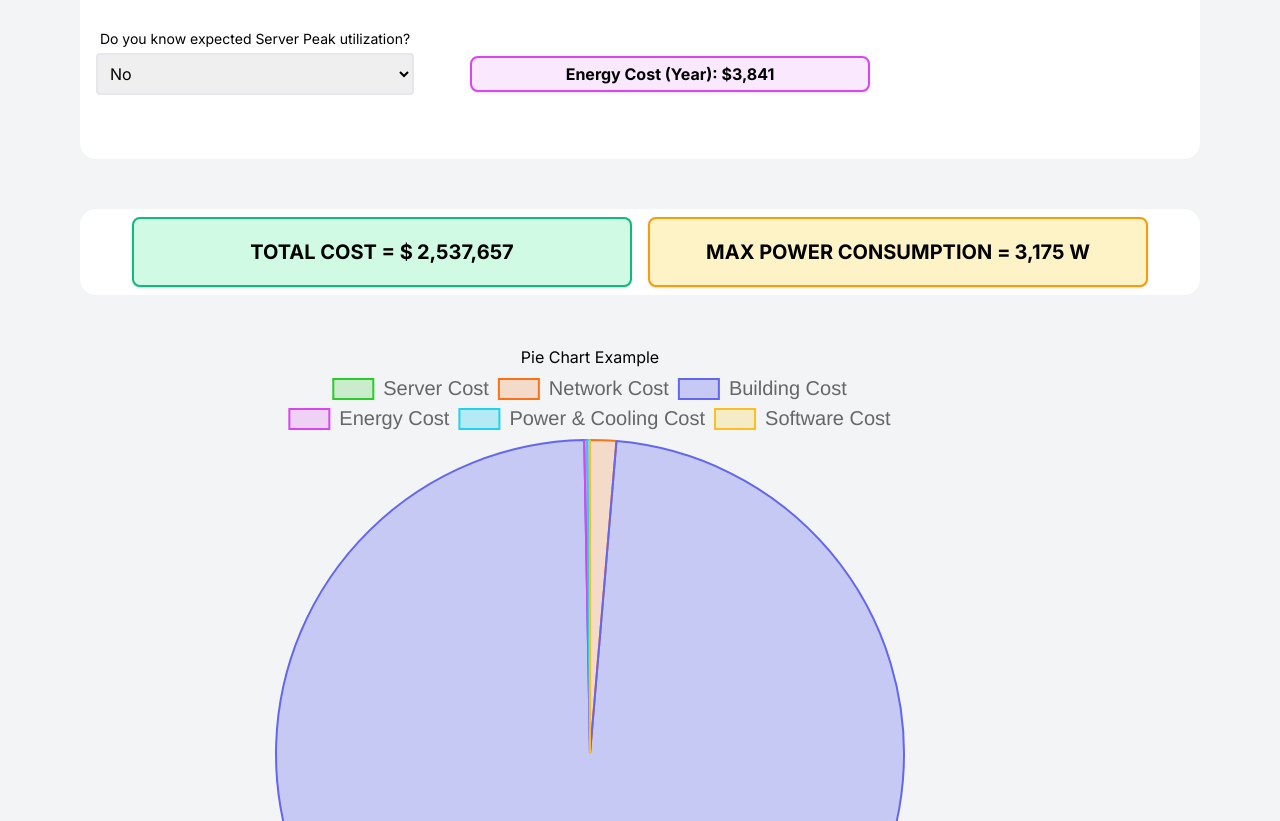
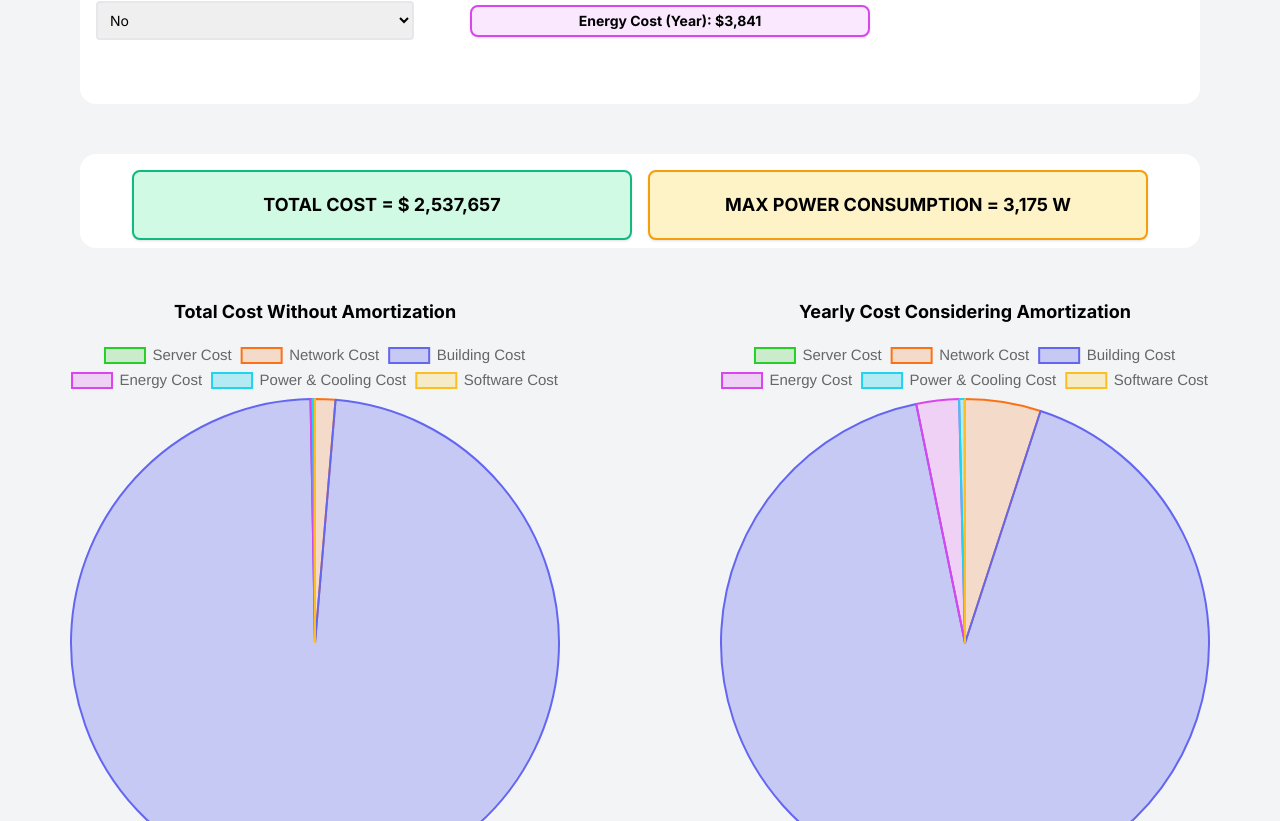
Before and after one commit to MarcoBofa/DataCenter_TCO, a Next.js app: page / in a window 1280 px wide. Shown: the part 1499-2320 px from the top of the page. Built offline with nearby package versions, Linux system fonts and the light colour scheme.

Commit message:
fix design

```diff
--- a/app/components/pieChart.tsx
+++ b/app/components/pieChart.tsx
@@ -68,7 +68,7 @@ const PieChart: React.FC<pieProps> = ({
       legend: {
         labels: {
           font: {
-            size: 20, // Set the font size here
+            size: 15, // Set the font size here
           },
         },
       },
@@ -81,8 +81,13 @@ const PieChart: React.FC<pieProps> = ({
               (acc: number, curr: number) => acc + curr,
               0
             );
-            const percentage = ((value / total) * 100).toFixed(2) + "%";
-            return `${label}: ${percentage}`;
+            const percentage = ((value / total) * 100).toFixed(0) + "%"; // Remove decimals
+            const formattedValue =
+              "$" +
+              value.toLocaleString("en-US", {
+                maximumFractionDigits: 0,
+              }); // Add thousand separators
+            return `${label}: ${formattedValue} (${percentage})`;
           },
         },
         titleFont: {
@@ -96,7 +101,7 @@ const PieChart: React.FC<pieProps> = ({
   };
 
   return (
-    <div className="w-[700px] h-[700px] text-xl">
+    <div className="w-[550px] h-[550px] text-xl">
       <Pie data={data} options={options} />
     </div>
   );
--- a/app/components/server.tsx
+++ b/app/components/server.tsx
@@ -330,7 +330,7 @@ const Server: React.FC<ServerProps> = ({
         </select>
         <select
           {...register("cpu")}
-          className="max-w-[200px] xs:flex-grow p-2 rounded border-gray border-2 mb-2 mr-[50px]"
+          className="w-full sm:w-[190px] p-2 rounded border-gray border-2 mb-2 mr-[50px]"
         >
           <option value="intel_plat">Intel Xeon Platinum</option>
           <option value="intel_gold">Intel Xeon Gold</option>
@@ -353,8 +353,8 @@ const Server: React.FC<ServerProps> = ({
         </div>
       </div>
 
-      <div className="flex flex-wrap items-center w-full">
-        <div className="flex flex-col space-y-1 w-full xs:w-[200px] mb-2 mr-[50px]">
+      <div className="flex flex-wrap items-center w-full ">
+        <div className="flex flex-col space-y-1 w-full sm:w-[190px] mb-2 mr-[48px]">
           <label className="block text-sm" htmlFor="homeNodeCount">
             Number of Nodes
           </label>
@@ -366,7 +366,7 @@ const Server: React.FC<ServerProps> = ({
             placeholder="1"
           />
         </div>
-        <div className="flex flex-col space-y-1 w-full xs:w-[200px] mb-2 mr-[50px]">
+        <div className="flex flex-col space-y-1 w-full sm:w-[190px] mb-2 mr-[50px]">
           <label className="block text-sm" htmlFor="processorsPerNode">
             Processors Per Node
           </label>
--- a/app/page.tsx
+++ b/app/page.tsx
@@ -128,7 +128,7 @@ export default function Home() {
   );
 
   return (
-    <main className="flex flex-col text-center justify-center space-y-[50px] items-center bg-grey-100 h-full bg-gray-100 pb-[50px]">
+    <main className="flex flex-col text-center justify-center space-y-[50px] text-sm items-center bg-grey-100 h-full bg-gray-100 pb-[50px]">
       <div className="text-2xl font-bold mt-[20px]">
         DATA CENTER TCO CALCULATOR
       </div>
@@ -225,8 +225,8 @@ export default function Home() {
         />
       </div>
 
-      <div className="flex w-7/8 bg-white pb-2 rounded-2xl items-center text-xl justify-center">
-        <div className="flex flex-row items-center justify-center w-[500px] mt-2 h-[70px] border-emerald-500 bg-emerald-100 border-2 font-bold py-1 px-3 rounded-lg shadow mr-4">
+      <div className="flex flex-wrap w-7/8 bg-white p-2 rounded-2xl items-center lg:text-lg justify-center px-4 ">
+        <div className="flex items-center justify-center w-[500px] mt-2 h-[70px] border-emerald-500 bg-emerald-100 border-2 font-bold py-1 px-3 rounded-lg shadow lg:mr-4 ">
           <div className="font-bold mr-1">TOTAL COST = $</div>
           {totalCost.toLocaleString("en-US", { maximumFractionDigits: 0 })}
         </div>
@@ -240,8 +240,10 @@ export default function Home() {
         </div>
       </div>
       <div className="flex flex-wrap justify-center items-center w-full">
-        <div className="flex flex-col items-center lg:mr-[100px]">
-          <h1>Pie Chart Example</h1>
+        <div className="flex flex-col items-center lg:mr-[100px] mb-3">
+          <h1 className="mb-3 font-bold text-lg">
+            Total Cost Without Amortization
+          </h1>
           <PieChart
             serverCost={totalServerCost}
             networkCost={totalNetCost}
@@ -251,8 +253,10 @@ export default function Home() {
             softwareLicenseCost={softwareLicenseCost}
           />
         </div>
-        <div className="flex flex-col items-center">
-          <h1>Pie Chart Example</h1>
+        <div className="flex flex-col items-center mb-3">
+          <h1 className="mb-3 font-bold text-lg">
+            Yearly Cost Considering Amortization
+          </h1>
           <PieChart
             serverCost={totalServerCost / 5}
             networkCost={totalNetCost / 5}
```
